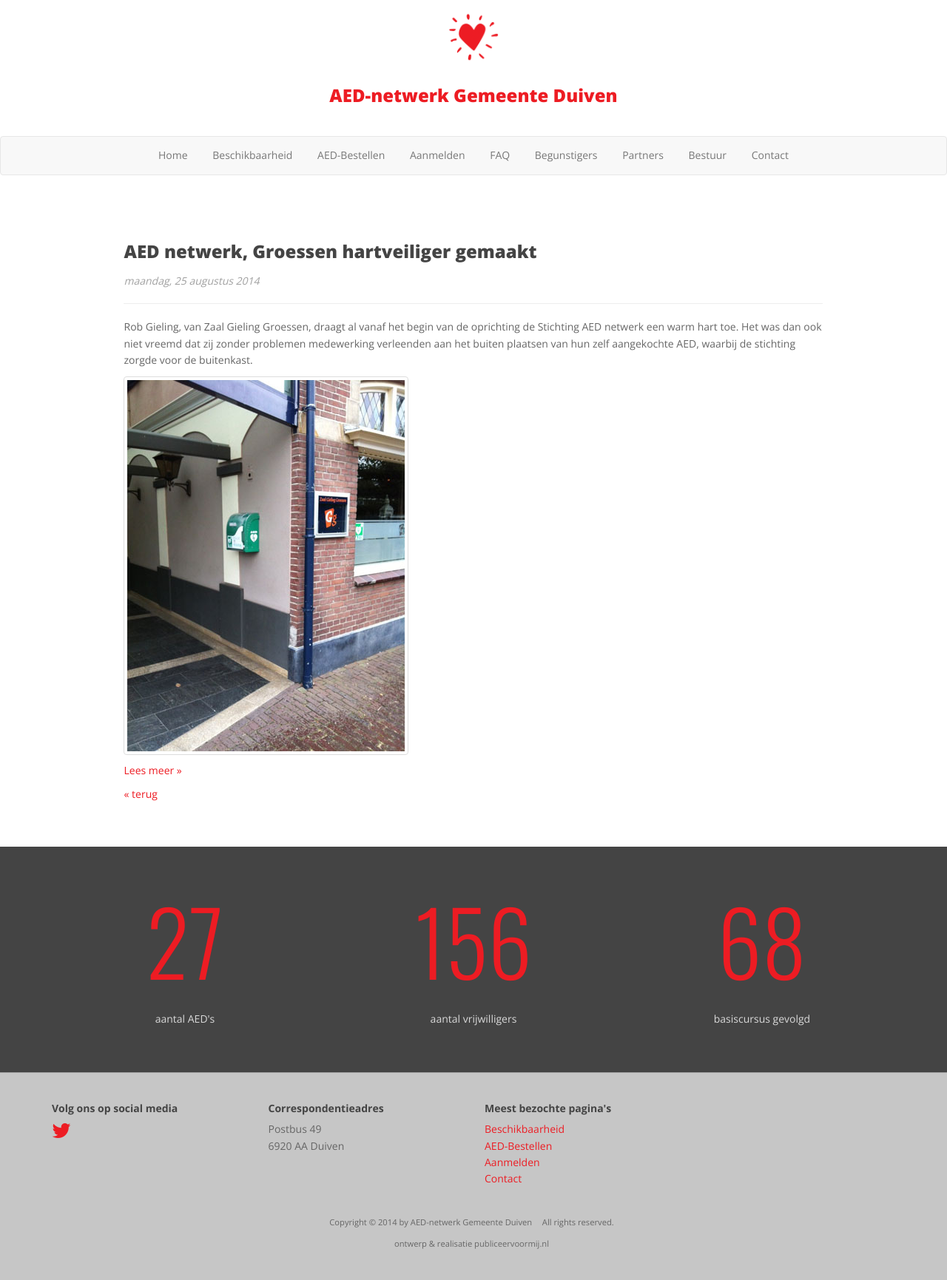
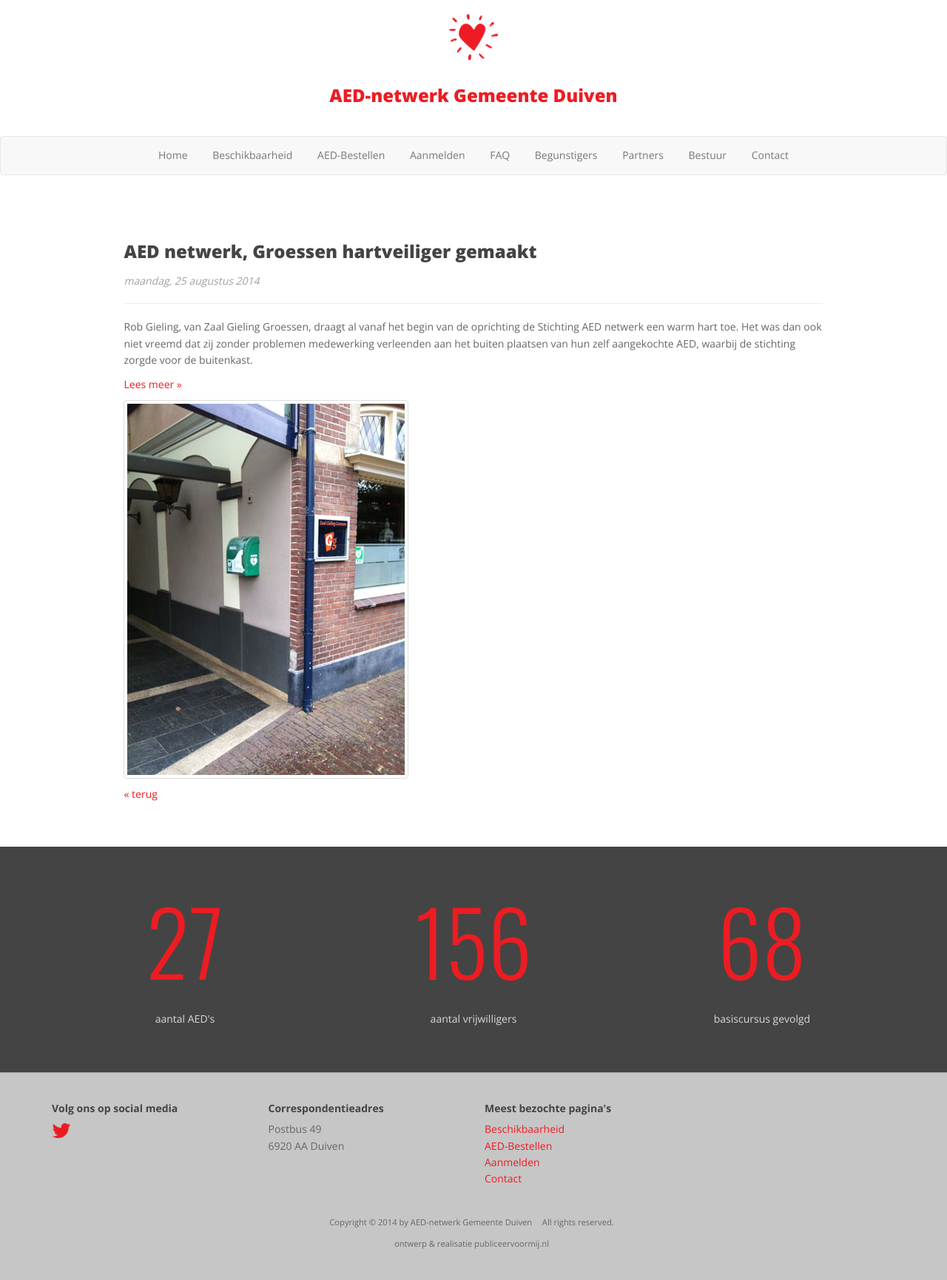
Before and after one commit to theotheu/aed-duiven, a Jekyll site: the page built from _posts/2014-08-25-aed-netwerk-groessen-hartveiliger-gemaakt.md, in a window 1280 px wide. Shown: the whole page at 74% size. Built offline with Jekyll 4.4.1, drawn with Linux system fonts in a browser that asks for light colours; nearby versions of some CDN libraries; some web fonts are replaced.

```diff
--- a/_posts/2014-08-25-aed-netwerk-groessen-hartveiliger-gemaakt.md
+++ b/_posts/2014-08-25-aed-netwerk-groessen-hartveiliger-gemaakt.md
@@ -7,7 +7,6 @@ permalink: aed-netwerk-groessen-hartveiliger-gemaakt
 ---
 Rob Gieling, van Zaal Gieling Groessen, draagt al vanaf het begin van de oprichting de Stichting AED netwerk een warm hart toe. Het was dan ook niet vreemd dat zij zonder problemen medewerking verleenden aan het buiten plaatsen van hun zelf aangekochte AED, waarbij de stichting zorgde voor de buitenkast.
 
+[Lees meer »](http://www.duiven.nl/actueel/nieuws/aed-netwerk-groessen-hartveiliger-gemaakt){: target="_blank"}
 
 ![foto van AED bij voordeur Zaal Gieling Groessen](/assets/img/20140815-aed-gieling-groessen.jpg "AED netwerk, Groessen hartveiliger gemaakt"){: class="img-thumbnail"}
-
-[Lees meer »](http://www.duiven.nl/actueel/nieuws/aed-netwerk-groessen-hartveiliger-gemaakt){: target="_blank"}
```
